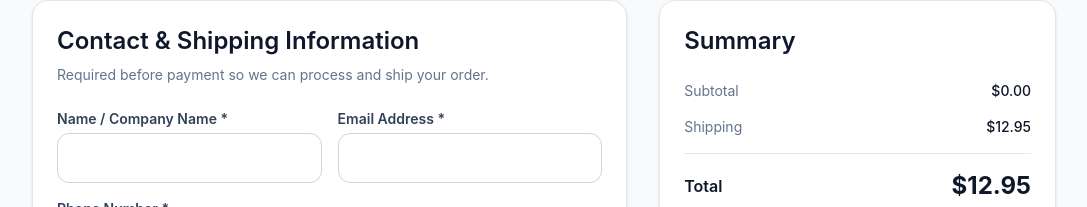
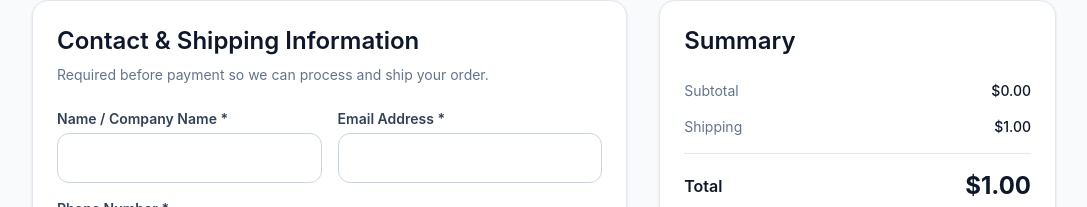
Before and after one commit to deworkenj-envision/Version-25a, a Next.js app: page /checkout in a window 1280 px wide. Shown: the part 302-509 px from the top of the page, without its empty margins (96-1183 px from the left). Built offline with nearby package versions, Linux system fonts and the light colour scheme.

Commit message:
SHIPPING

```diff
--- a/app/checkout/page.js
+++ b/app/checkout/page.js
@@ -39,7 +39,7 @@ function CheckoutInner() {
 
   const productImage = searchParams.get("productImage") || "";
   const subtotal = toNumber(searchParams.get("subtotal"));
-  const shipping = 12.95;
+  const shipping = 1.00;
   const total = subtotal + shipping;
 
   const [customerName, setCustomerName] = useState("");
--- a/app/order/page.js
+++ b/app/order/page.js
@@ -318,7 +318,7 @@ export default function OrderPage() {
   const heroQty = quantity || String(bestValue?.quantity || "");
   const heroUnit = unitPrice || Number(bestValue?.unitPrice || 0);
 
-  const shippingPreview = 12.95;
+  const shippingPreview = 1.00;
   const estimatedTotal = heroPrice ? heroPrice + shippingPreview : 0;
 
   const canContinue = Boolean(
```
